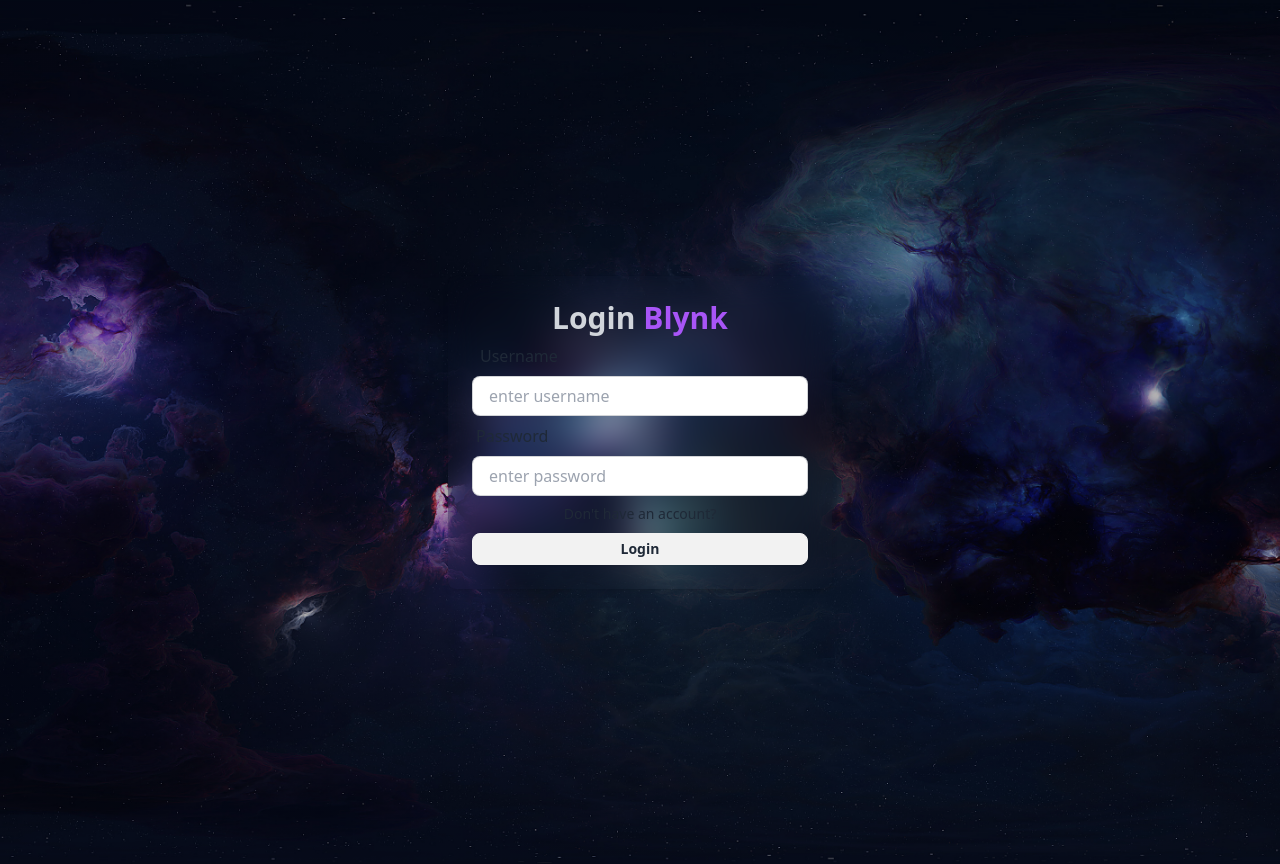
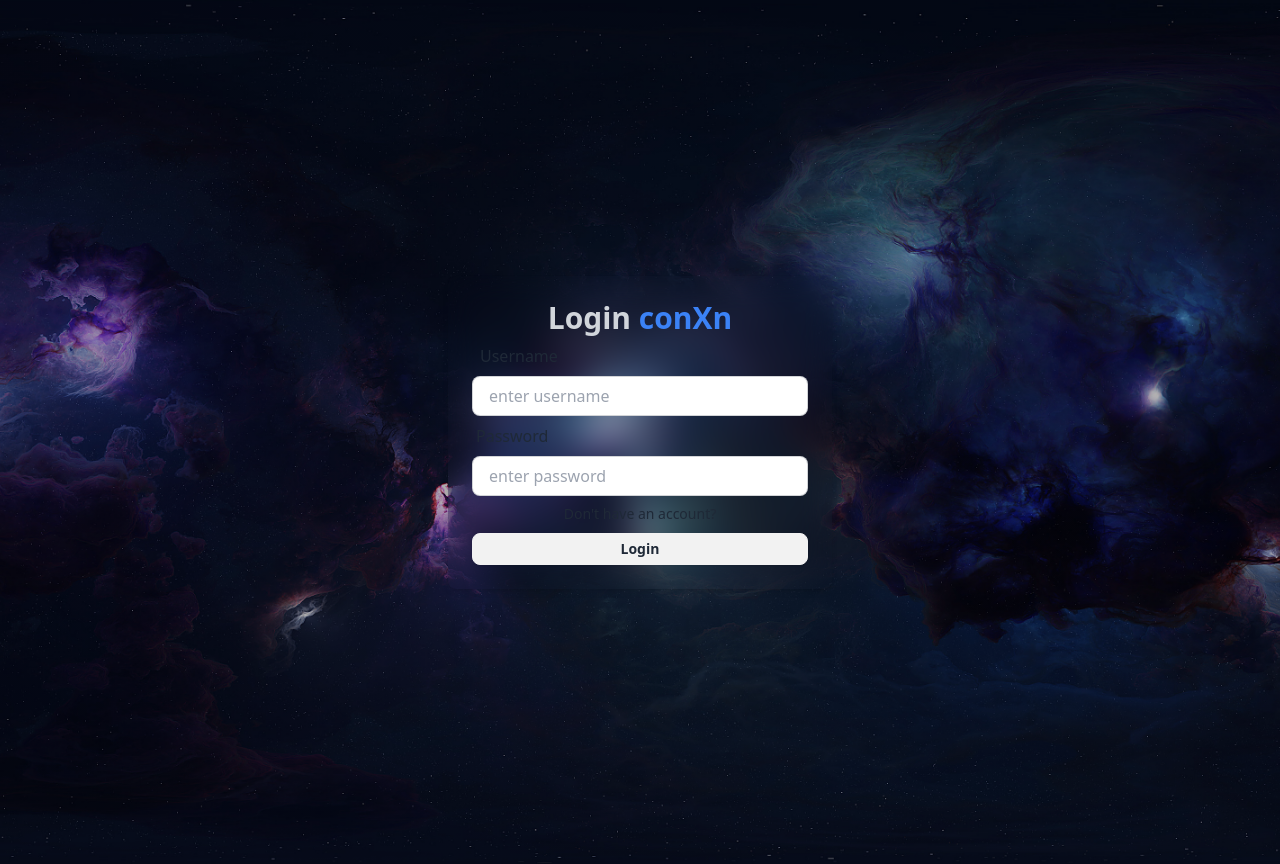
Before and after one commit to AnuragM23/conXn, a React (Vite) app in the folder frontend/: page /login in a window 1280 px wide. Built offline with nearby package versions, Linux system fonts and the light colour scheme.

Commit message:
adding some final touches

```diff
--- a/frontend/index.html
+++ b/frontend/index.html
@@ -2,9 +2,9 @@
 <html lang="en">
   <head>
     <meta charset="UTF-8" />
-    <link rel="icon" type="image/svg+xml" href="https://cdn-icons-png.flaticon.com/128/10003/10003661.png" />
+    <link rel="icon" type="image/svg+xml" href="./public/neon-folder.png" />
     <meta name="viewport" content="width=device-width, initial-scale=1.0" />
-    <title>Blynk</title>
+    <title>conXn</title>
   </head>
   <body>
     <div id="root"></div>
--- a/frontend/src/components/messages/MessageContainer.jsx
+++ b/frontend/src/components/messages/MessageContainer.jsx
@@ -38,7 +38,7 @@ const NoChatSelected = () => {
 	return (
 		<div className='flex items-center justify-center w-full h-full'>
 			<div className='px-4 text-center sm:text-lg md:text-xl text-gray-200 font-semibold flex flex-col items-center gap-2'>
-				<p>Welcome to <span className='text-purple-800'>Blynk</span>, {authUser.fullName}</p>
+				<p>Welcome to <span className='text-blue-500'>conXn</span>, {authUser.fullName}</p>
 				<p>Select a chat to start messaging</p>
 				<TiMessages className='text-3xl md:text-6xl text-center' />
 			</div>
--- a/frontend/src/components/sidebar/Conversation.jsx
+++ b/frontend/src/components/sidebar/Conversation.jsx
@@ -9,7 +9,7 @@ const Conversation = ({conversation, lastIdx, emoji}) => {
 
 		return (
 			<>
-				<div className={`flex gap-2 items-center hover:bg-purple-950 rounded p-2 py-1 cursor-pointer
+				<div className={`flex gap-2 items-center hover:bg-blue-500 rounded p-2 py-1 cursor-pointer
 				${isSelected ? "bg-purple-800" : ""}
 				`} onClick={() => setSelectedConversation(conversation)}
 				>
@@ -34,73 +34,3 @@ const Conversation = ({conversation, lastIdx, emoji}) => {
 		);
 	};
 	export default Conversation;
-
-
-
-
-
-	// import { useSocketContext } from "../../context/SocketContext";
-	// import useConversation from "../../zustand/useConversation";
-
-	// const Conversation = ({ conversation, lastIdx, emoji }) => {
-	// 	const { selectedConversation, setSelectedConversation } = useConversation();
-
-	// 	const isSelected = selectedConversation?._id === conversation._id;
-	// 	const { onlineUsers } = useSocketContext();
-	// 	const isOnline = onlineUsers.includes(conversation._id);
-
-	// 	return (
-	// 		<>
-	// 			<div
-	// 				className={`flex gap-2 items-center hover:bg-sky-500 rounded p-2 py-1 cursor-pointer
-	// 				${isSelected ? "bg-sky-500" : ""}
-	// 			`}
-	// 				onClick={() => setSelectedConversation(conversation)}
-	// 			>
-	// 				<div className={`avatar ${isOnline ? "online" : ""}`}>
-	// 					<div className='w-12 rounded-full'>
-	// 						<img src={conversation.profilePic} alt='user avatar' />
-	// 					</div>
-	// 				</div>
-
-	// 				<div className='flex flex-col flex-1'>
-	// 					<div className='flex gap-3 justify-between'>
-	// 						<p className='font-bold text-gray-200'>{conversation.fullName}</p>
-	// 						<span className='text-xl'>{emoji}</span>
-	// 					</div>
-	// 				</div>
-	// 			</div>
-
-	// 			{!lastIdx && <div className='divider my-0 py-0 h-1' />}
-	// 		</>
-	// 	);
-	// };
-	// export default Conversation;
-
-	// STARTER CODE SNIPPET
-	// const Conversation = () => {
-	// 	return (
-	// 		<>
-	// 			<div className='flex gap-2 items-center hover:bg-sky-500 rounded p-2 py-1 cursor-pointer'>
-	// 				<div className='avatar online'>
-	// 					<div className='w-12 rounded-full'>
-	// 						<img
-	// 							src='https://cdn0.iconfinder.com/data/icons/communication-line-10/24/account_profile_user_contact_person_avatar_placeholder-512.png'
-	// 							alt='user avatar'
-	// 						/>
-	// 					</div>
-	// 				</div>
-
-	// 				<div className='flex flex-col flex-1'>
-	// 					<div className='flex gap-3 justify-between'>
-	// 						<p className='font-bold text-gray-200'>John Doe</p>
-	// 						<span className='text-xl'>🎃</span>
-	// 					</div>
-	// 				</div>
-	// 			</div>
-
-	// 			<div className='divider my-0 py-0 h-1' />
-	// 		</>
-	// 	);
-	// };
-	// export default Conversation;
--- a/frontend/src/components/sidebar/SearchInput.jsx
+++ b/frontend/src/components/sidebar/SearchInput.jsx
@@ -32,7 +32,7 @@ const SearchInput = () => {
 				value={search}
 				onChange={(e) => setSearch(e.target.value)}
 			/>
-			<button type='submit' className='btn btn-circle bg-purple-900 text-white'>
+			<button type='submit' className='btn btn-circle bg-blue-900 text-white'>
 				<IoSearchSharp className='w-6 h-6 outline-none' />
 			</button>
 		</form>
--- a/frontend/src/pages/login/Login.jsx
+++ b/frontend/src/pages/login/Login.jsx
@@ -18,7 +18,7 @@ const Login = () => {
 			<div className='w-full p-6 rounded-lg shadow-md bg-gray-400 bg-clip-padding backdrop-filter backdrop-blur-lg bg-opacity-0'>
 				<h1 className='text-3xl font-semibold text-center text-gray-300'>
 					Login
-					<span className='text-purple-500'> Blynk</span>
+					<span className='text-blue-500'> conXn</span>
 				</h1>
 
 				<form onSubmit={handleSubmit}>
```
Also changed, not shown: frontend/src/components/sidebar/Conversations.jsx (+0 -42 lines), frontend/public/neon-folder.png (added), 1 other file (tests, documents, lock files or other folders).
